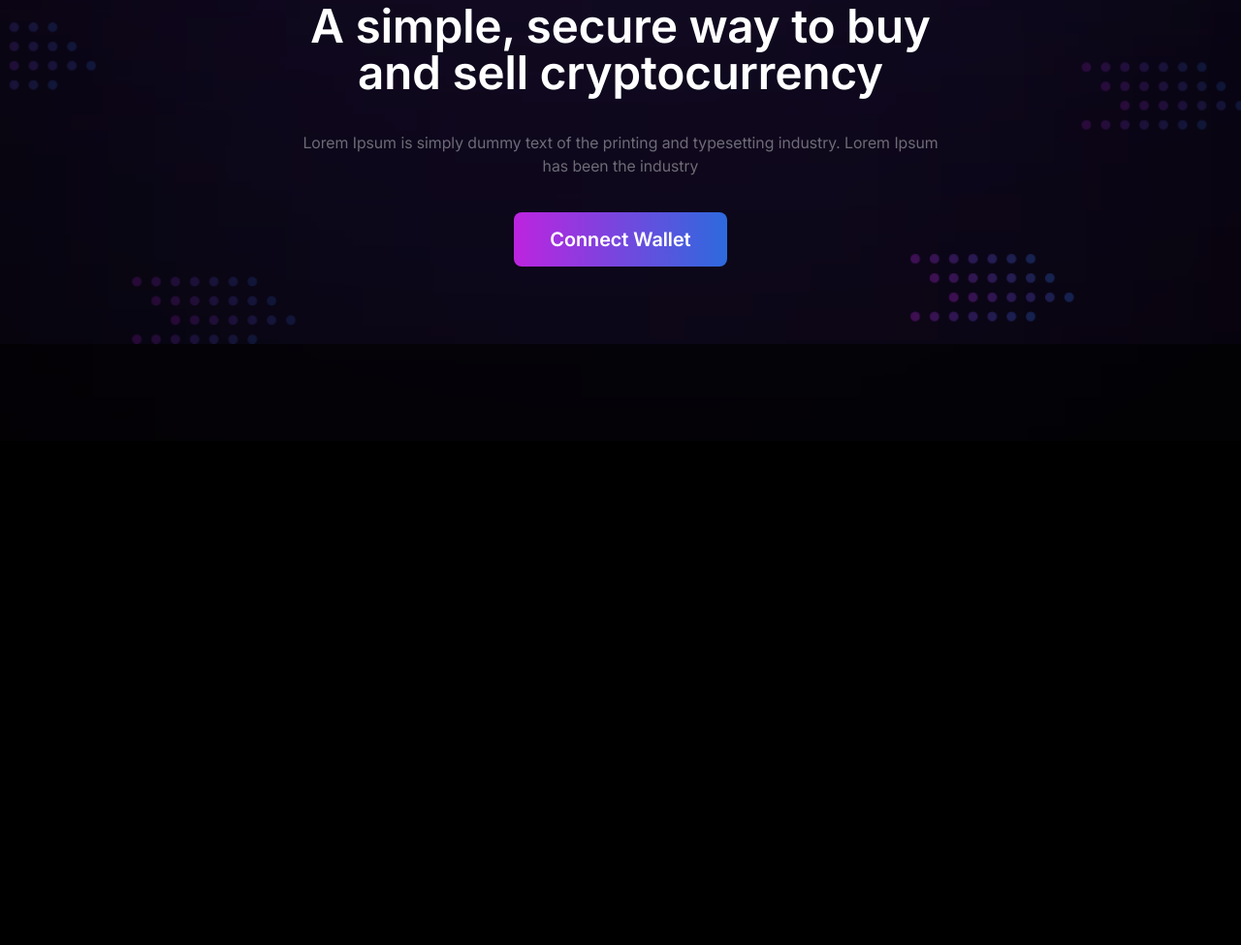
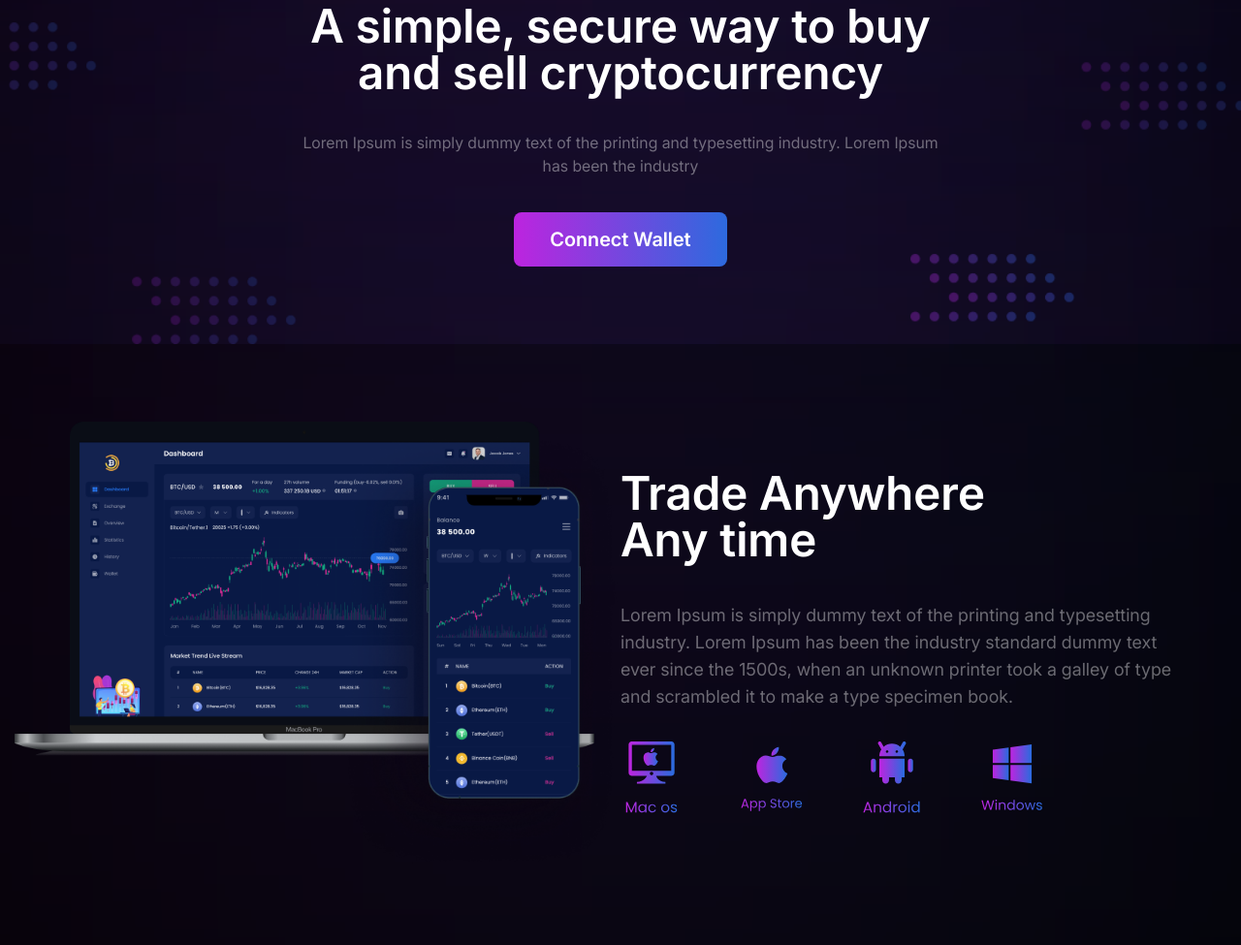
Before and after one commit to RaminHaghi/crypto, a plain HTML site: page index.html in a window 1280 px wide. Shown: the part 3265-4240 px from the top of the page at 97% size. Before the commit the page ends 3720 px from the top, so only its background shows below. Drawn offline with Linux system fonts and the light colour scheme.

Commit message:
complete app info section

```diff
--- a/index.html
+++ b/index.html
@@ -625,7 +625,7 @@
                 <img
                     src="./images/table/Untitled.svg"
                     alt="Lines"
-                    class="w-full absolute bottom-18 lg:bottom-3"
+                    class="w-full absolute bottom-19 lg:bottom-3"
                 />
             </section>
 
@@ -730,7 +730,7 @@
 
             <section
                 id="wallet"
-                class="wallet-section relative overflow-y-hidden py-20 mb-25 text-white before:opacity-60 xl:before:bg-center"
+                class="wallet-section relative overflow-y-hidden py-20 text-white before:opacity-70 xl:before:bg-center"
             >
                 <div
                     class="absolute w-full h-full bg-section-to-l blur-[390px] -z-10"
@@ -751,6 +751,63 @@
                     >
                 </div>
             </section>
+
+            <section id="app" class="relative">
+                <div
+                    class="absolute w-full h-full bg-section blur-[390px] -z-10"
+                ></div>
+
+                <div class="container py-20">
+                    <div class="grid xl:grid-cols-2">
+                        <div>
+                            <img
+                                src="./images/trade/macbook.png"
+                                alt="Mac image"
+                                loading="lazy"
+                            />
+                        </div>
+                        <div class="flex flex-col justify-center">
+                            <h4
+                                class="text-white text-4xl md:text-5xl font-inter-sb md:max-w-94 mb-10"
+                            >
+                                Trade Anywhere Any time
+                            </h4>
+                            <p class="text-color-op-40 max-w-148 mb-8 text-lg">
+                                Lorem Ipsum is simply dummy text of the printing
+                                and typesetting industry. Lorem Ipsum has been
+                                the industry standard dummy text ever since the
+                                1500s, when an unknown printer took a galley of
+                                type and scrambled it to make a type specimen
+                                book.
+                            </p>
+                            <div
+                                class="flex w-full items-center gap-6 *:w-10 *:h-12 lg:gap-15 lg:*:w-16 lg:*:h-20"
+                            >
+                                <img
+                                    src="./images/trade/mac.svg"
+                                    alt="mac icon"
+                                    loading="lazy"
+                                />
+                                <img
+                                    src="./images/trade/appstore.svg"
+                                    alt="app store icon"
+                                    loading="lazy"
+                                />
+                                <img
+                                    src="./images/trade/android.svg"
+                                    alt="android icon"
+                                    loading="lazy"
+                                />
+                                <img
+                                    src="./images/trade/windows.svg"
+                                    alt="windows icon"
+                                    loading="lazy"
+                                />
+                            </div>
+                        </div>
+                    </div>
+                </div>
+            </section>
         </main>
 
         <script src="./scripts/app.js"></script>
```
Also changed, not shown: styles/app.css.
